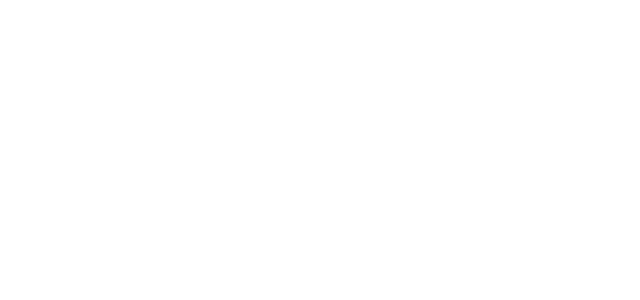
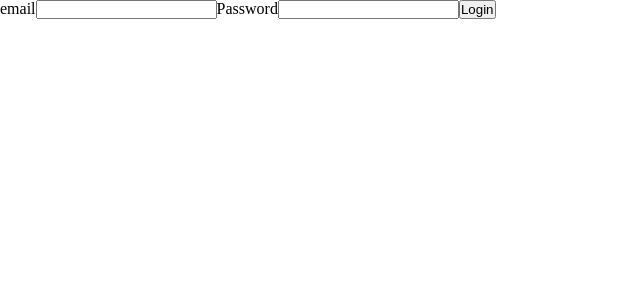
Before and after one commit to riteshpatidar08/react-133, a React (Vite) app: page /login in a window 1280 px wide. Before the commit this address had no page. Shown: the top 300 px of the page, without its empty margins (0-640 px from the left). Built offline with nearby package versions, Linux system fonts and the light colour scheme.

Commit message:
protected Routes

```diff
--- a/src/App.jsx
+++ b/src/App.jsx
@@ -107,6 +107,9 @@
 import Setting from './pages/Setting';
 import Overview from './pages/Overview';
 import Integrations from './pages/Integrations';
+import Notfound from './pages/Notfound';
+import ProtectedRoutes from './components/ProtectedRoutes';
+import Login from './pages/Login';
 
 function App() {
   const eventsData = [
@@ -129,8 +132,12 @@
       <Routes>
         <Route path="/" element={<Homepage />} />
 
+<Route path='/login' element={<Login/>}/>
+
+
+<Route element={<ProtectedRoutes/>}>
         <Route path="/dashboard" element={<Dashboard />}>
-        <Route index element={<Overview/>}/>
+          <Route index element={<Overview />} />
           <Route path="settings" element={<Setting />} />
           <Route path="overview" element={<Overview />} />
           <Route path="integration" element={<Integrations />} />
@@ -140,9 +147,15 @@
           path="/events/:title/:id"
           element={<EventsDetailPage events={eventsData} />}
         />
+</Route>
+        <Route path="*" element={<Notfound />} />
       </Routes>
     </div>
   );
 }
 
 export default App;
+
+// outlet ??
+//programmatic navigation => login => response success => navigate('homepage)
+//protected routes
--- /dev/null
+++ b/src/components/ProtectedRoutes.jsx
@@ -0,0 +1,17 @@
+import React from 'react'
+import { Navigate, Outlet } from 'react-router-dom';
+
+function ProtectedRoutes() {
+
+    const token = localStorage.getItem('token');
+    if(!token) {
+        return <Navigate to='/login' />
+    }
+  return (
+    <div>
+      <Outlet/>
+    </div>
+  )
+}
+
+export default ProtectedRoutes
--- a/src/pages/Homepage.jsx
+++ b/src/pages/Homepage.jsx
@@ -1,11 +1,29 @@
-import React from 'react'
+import React, { useEffect } from 'react';
+import axios from 'axios';
+import { useNavigate } from 'react-router-dom';
+function Homepage() {
+  const navigate = useNavigate();
+  useEffect(() => {
+    const fetchdata = async () => {
+      try {
+        const res = await axios.get(
+          'https://jsonplaceholder.typicode.com/todos'
+        );
+        console.log(res.data);
 
-function Homepage() {
-  return (
-    <div>
-      Hompage
-    </div>
-  )
+        // navigate('/dashboard');
+      } catch (error) {
+        console.log(error);
+      }
+    };
+
+    fetchdata();
+  }, []);
+
+  return <div>
+
+    <button onClick={()=>navigate(-1)}>GO back</button>
+  </div>;
 }
 
-export default Homepage
+export default Homepage;
--- /dev/null
+++ b/src/pages/Login.jsx
@@ -0,0 +1,17 @@
+import React from 'react'
+
+function Login() {
+  return (
+    <div>
+      <form>
+        <label>email</label>
+        <input type='email'/>
+        <label>Password</label>
+        <input type='password'/>
+        <button>Login</button>
+      </form>
+    </div>
+  )
+}
+
+export default Login
--- /dev/null
+++ b/src/pages/Notfound.jsx
@@ -0,0 +1,11 @@
+import React from 'react'
+
+function Notfound() {
+  return (
+    <div>
+      <h1>404 : Page not found</h1>
+    </div>
+  )
+}
+
+export default Notfound
```
